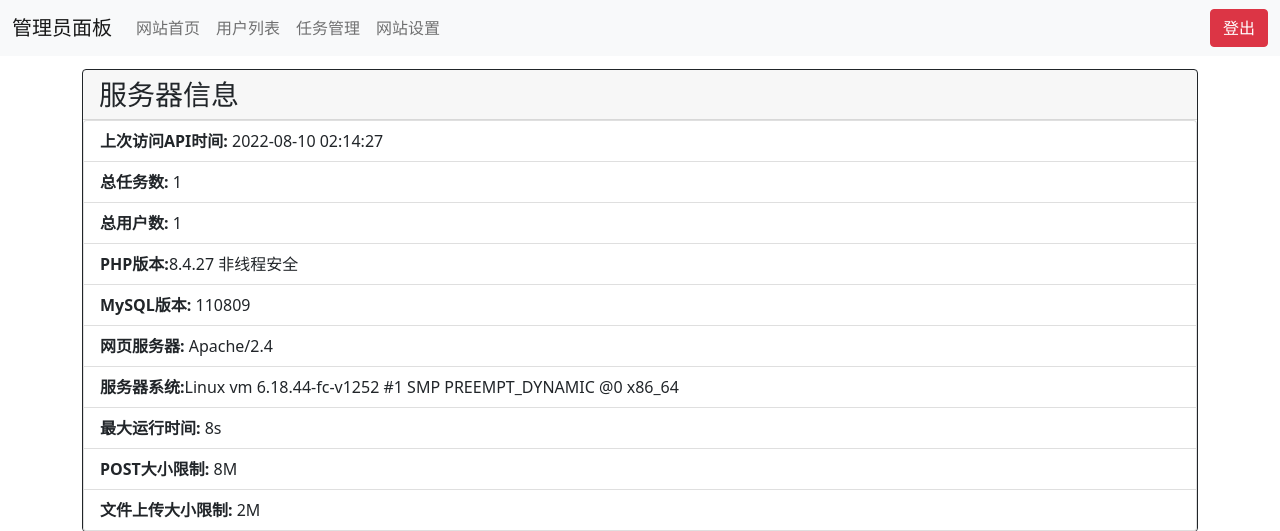
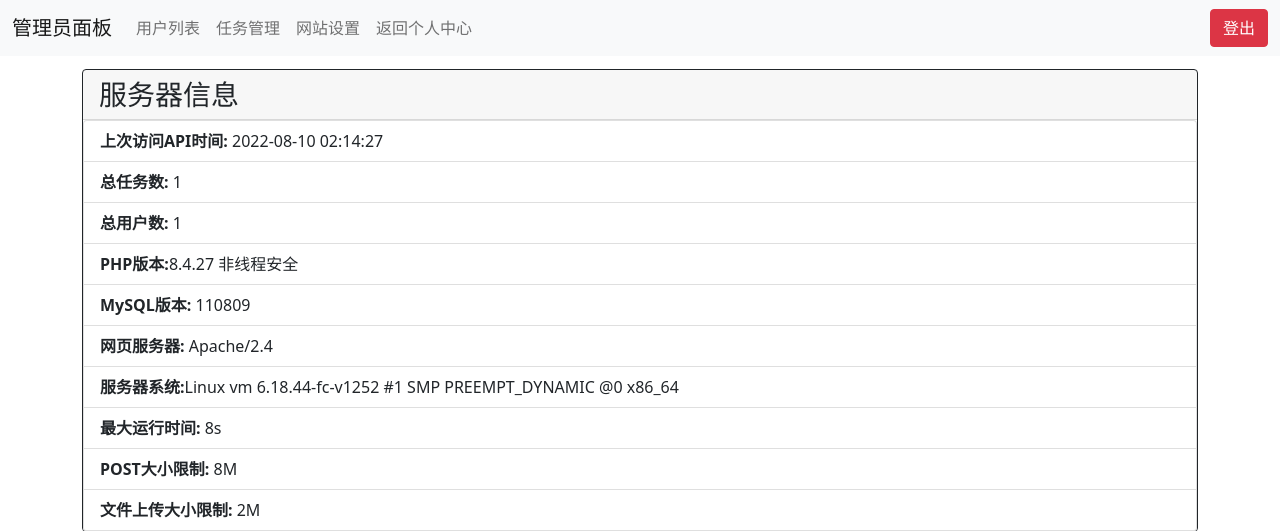
Before and after one commit to pplulee/autocheckin_panel, a PHP site: page /admin/index.php in a window 1280 px wide. Shown: the top 531 px of the page. Run offline with PHP 8.4, Linux system fonts and the light colour scheme; a user stored in the database is signed in; data comes from the database, SQL or seed files in the repository; some libraries are stand-ins or nearby versions.

Commit message:
修改导航栏

```diff
--- a/admin/header.php
+++ b/admin/header.php
@@ -15,9 +15,6 @@ if (!isset($_SESSION['isLogin']) or !isset($_SESSION["user_id"]) or !isadmin($_S
         <div class="collapse navbar-collapse" id="navbarSupportedContent">
             <ul class="navbar-nav me-auto mb-2 mb-lg-0">
                 <li class="nav-item">
-                    <a class="nav-link" href="../userindex.php">网站首页</a>
-                </li>
-                <li class="nav-item">
                     <a class="nav-link" href="user.php">用户列表</a>
                 </li>
                 <li class="nav-item">
@@ -26,6 +23,9 @@ if (!isset($_SESSION['isLogin']) or !isset($_SESSION["user_id"]) or !isadmin($_S
                 <li class="nav-item">
                     <a class="nav-link" href="setting.php">网站设置</a>
                 </li>
+                <li class="nav-item">
+                    <a class="nav-link" href="../userindex.php">返回个人中心</a>
+                </li>
             </ul>
             <?php if ($_SESSION['isLogin']) echo '<a href="../userindex.php?logout" class="btn btn-danger">登出</a>' ?>
         </div>
```
Also changed, not shown: header.php (+6 -4 lines).
